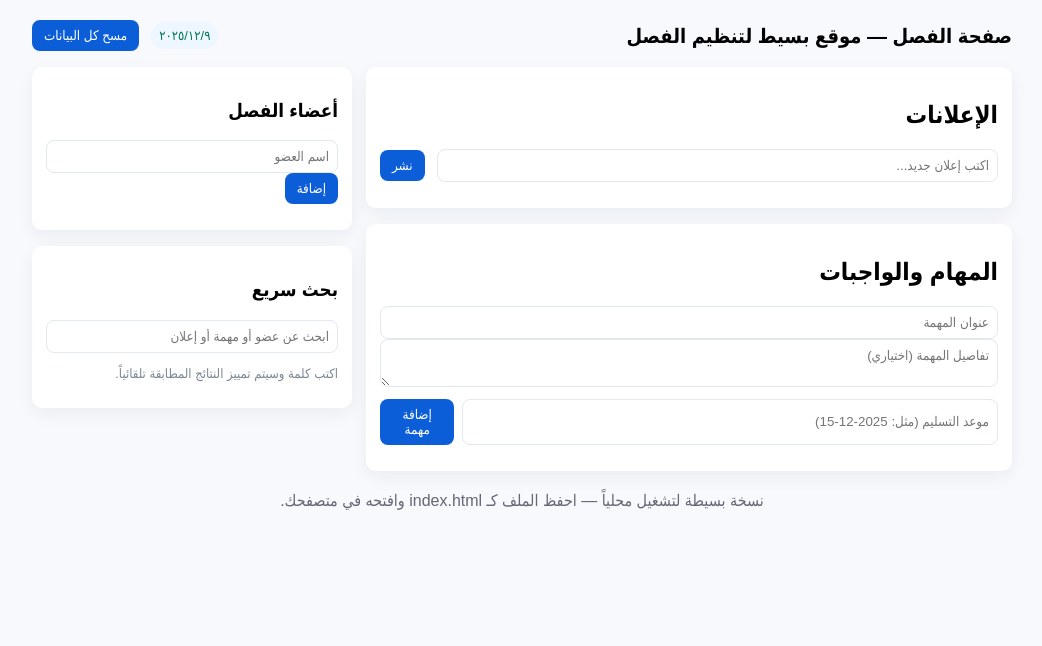
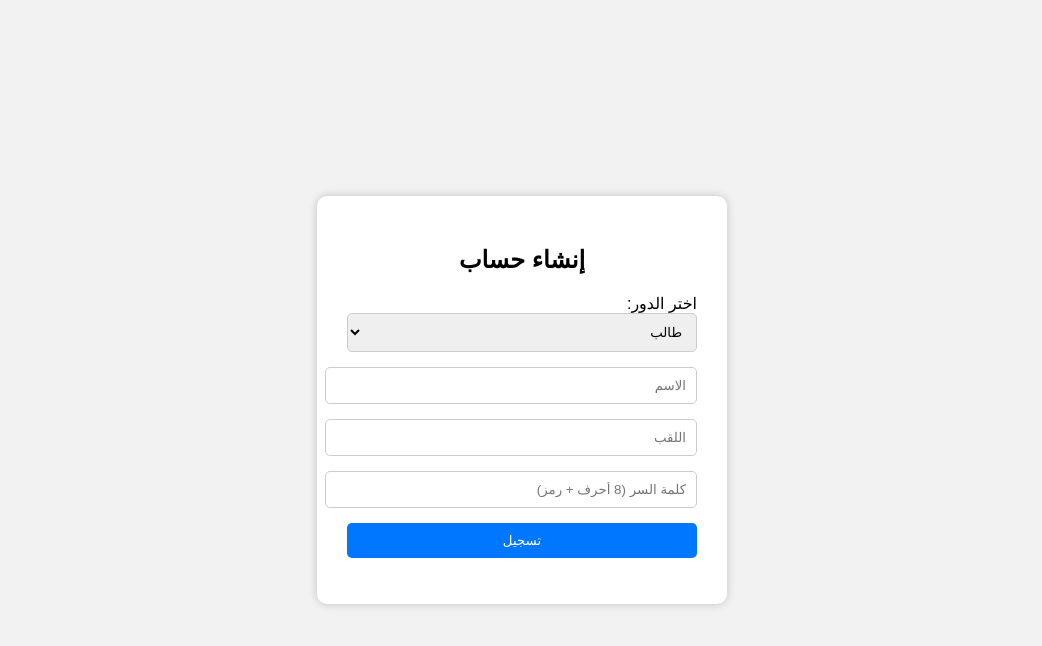
Before and after one commit to Yasin-mohamedX2/class_1-7, a plain HTML site: page index.html in a window 1280 px wide. Shown: the whole page, without its empty margins (118-1160 px from the left). Drawn offline with Linux system fonts and the light colour scheme.

Commit message:
Update index.html

```diff
--- a/index.html
+++ b/index.html
@@ -1,207 +1,142 @@
-<!doctype html>
+<!DOCTYPE html>
 <html lang="ar" dir="rtl">
 <head>
-  <meta charset="utf-8" />
-  <meta name="viewport" content="width=device-width, initial-scale=1" />
-  <title>موقع الفصل — صفحة بسيطة</title>
+    <meta charset="UTF-8">
+    <meta name="viewport" content="width=device-width, initial-scale=1.0">
+    <title>تسجيل حساب الطلاب والمدرسين</title>
     <style>
-    :root{--accent:#0b5ed7;--bg:#f7f9fc}
-    *{box-sizing:border-box;font-family:Arial,system-ui,-apple-system,'Segoe UI',Tahoma,'Noto Kufi Arabic',sans-serif}
-    body{background:var(--bg);margin:0;padding:20px}
-    .container{max-width:980px;margin:0 auto}
-    header{display:flex;gap:16px;align-items:center;justify-content:space-between}
-    header h1{margin:0;font-size:20px}
-    .card{background:white;border-radius:10px;padding:14px;box-shadow:0 6px 18px rgba(20,30,60,0.06);margin-top:16px}
-    .flex{display:flex;gap:12px;align-items:center}
-    .cols{display:grid;grid-template-columns:1fr 320px;gap:14px}
-    input[type=text],textarea,select{width:100%;padding:8px;border-radius:8px;border:1px solid #e2e8f0}
-    button{background:var(--accent);color:white;border:0;padding:8px 12px;border-radius:8px;cursor:pointer}
-    .list{margin:0;padding:0;list-style:none}
-    .item{padding:10px;border-radius:8px;border:1px solid #eef2ff;margin-bottom:8px;display:flex;justify-content:space-between;align-items:center}
-    .small{font-size:13px;color:#556}
-    .muted{color:#7b8794}
-    .danger{background:#ffefef;color:#b32}
-    .chip{background:#eef6ff;color:#075; padding:6px 8px;border-radius:999px;font-size:13px}
-    footer{margin-top:20px;text-align:center;color:#667}
+        /* CSS أساسي */
+        body {
+            font-family: Arial, sans-serif;
+            margin: 0;
+            padding: 0;
+            background-color: #f2f2f2;
+            display: flex;
+            justify-content: center;
+            align-items: center;
+            min-height: 100vh;
+        }
+
+        .container {
+            background: white;
+            padding: 30px;
+            border-radius: 10px;
+            box-shadow: 0 0 10px rgba(0,0,0,0.2);
+            width: 350px;
+        }
+
+        h2 {
+            text-align: center;
+            margin-bottom: 20px;
+        }
+
+        input, select {
+            width: 100%;
+            padding: 10px;
+            margin-bottom: 15px;
+            border-radius: 5px;
+            border: 1px solid #ccc;
+        }
+
+        button {
+            width: 100%;
+            padding: 10px;
+            background-color: #0077ff;
+            color: white;
+            border: none;
+            border-radius: 5px;
+            cursor: pointer;
+        }
+
+        button:hover {
+            background-color: #005bbb;
+        }
+
+        #message {
+            text-align: center;
+            margin-top: 10px;
+            color: red;
+        }
     </style>
 </head>
 <body>
+
 <div class="container">
-    <header>
-      <h1>صفحة الفصل — موقع بسيط لتنظيم الفصل</h1>
-      <div class="flex">
-        <div class="chip" id="dateChip"></div>
-        <button id="clearAllBtn">مسح كل البيانات</button>
-      </div>
-    </header>
+    <h2>إنشاء حساب</h2>
 
-    <div class="cols">
-      <main>
-        <section class="card">
-          <h2>الإعلانات</h2>
-          <form id="annForm" class="flex" style="margin-top:10px">
-            <input id="annText" type="text" placeholder="اكتب إعلان جديد..." required />
-            <button>نشر</button>
-          </form>
-          <ul id="annList" class="list" style="margin-top:12px"></ul>
-        </section>
+    <label for="role">اختر الدور:</label>
+    <select id="role">
+        <option value="student">طالب</option>
+        <option value="teacher">مدرس</option>
+    </select>
 
-        <section class="card">
-          <h2>المهام والواجبات</h2>
-          <form id="taskForm" style="margin-top:10px">
-            <input id="taskTitle" type="text" placeholder="عنوان المهمة" required />
-            <textarea id="taskDesc" rows="2" placeholder="تفاصيل المهمة (اختياري)"></textarea>
-            <div style="display:flex;gap:8px;margin-top:8px">
-              <input id="taskDue" type="text" placeholder="موعد التسليم (مثل: 2025-12-15)" />
-              <button type="submit">إضافة مهمة</button>
-            </div>
-          </form>
-          <ul id="taskList" class="list" style="margin-top:12px"></ul>
-        </section>
-      </main>
-
-      <aside>
-        <section class="card">
-          <h3>أعضاء الفصل</h3>
-          <form id="memberForm" style="margin-top:10px">
-            <input id="memberName" type="text" placeholder="اسم العضو" required />
-            <button type="submit">إضافة</button>
-          </form>
-          <ul id="memberList" class="list" style="margin-top:12px"></ul>
-        </section>
-
-        <section class="card">
-          <h3>بحث سريع</h3>
-          <input id="quickSearch" type="text" placeholder="ابحث عن عضو أو مهمة أو إعلان" />
-          <p class="small muted">اكتب كلمة وسيتم تمييز النتائج المطابقة تلقائياً.</p>
-        </section>
-      </aside>
+    <div id="studentFields">
+        <input type="text" id="studentName" placeholder="الاسم">
+        <input type="text" id="studentSurname" placeholder="اللقب">
+        <input type="password" id="studentPassword" placeholder="كلمة السر (8 أحرف + رمز)">
     </div>
 
-    <footer>
-      نسخة بسيطة لتشغيل محلياً — احفظ الملف كـ index.html وافتحه في متصفحك.
-    </footer>
+    <div id="teacherFields" style="display:none;">
+        <input type="text" id="teacherName" placeholder="الاسم">
+        <input type="password" id="teacherPassword" placeholder="كلمة السر (8 أحرف + رمز)">
+    </div>
+
+    <button id="registerBtn">تسجيل</button>
+    <p id="message"></p>
 </div>
 
 <script>
-    // ---------- بيانات افتراضية وتهيئة ----------
-    const STORAGE_KEY = 'class_page_v1';
-    const state = JSON.parse(localStorage.getItem(STORAGE_KEY) || '{}');
+    // JavaScript للتبديل بين الطالب والمدرس
+    document.getElementById("role").addEventListener("change", function() {
+        if(this.value === "student") {
+            document.getElementById("studentFields").style.display = "block";
+            document.getElementById("teacherFields").style.display = "none";
+        } else {
+            document.getElementById("studentFields").style.display = "none";
+            document.getElementById("teacherFields").style.display = "block";
+        }
+    });
 
-    const defaultState = { announcements: [], members: [], tasks: [] };
-    const appState = Object.assign({}, defaultState, state);
+    // JavaScript لتسجيل الحسابات
+    document.getElementById("registerBtn").addEventListener("click", function() {
+        const role = document.getElementById("role").value;
+        let message = "";
 
-    // عناصر الصفحة
-    const annForm = document.getElementById('annForm');
-    const annText = document.getElementById('annText');
-    const annList = document.getElementById('annList');
+        if(role === "student") {
+            const name = document.getElementById("studentName").value.trim();
+            const surname = document.getElementById("studentSurname").value.trim();
+            const password = document.getElementById("studentPassword").value;
 
-    const memberForm = document.getElementById('memberForm');
-    const memberName = document.getElementById('memberName');
-    const memberList = document.getElementById('memberList');
-
-    const taskForm = document.getElementById('taskForm');
-    const taskTitle = document.getElementById('taskTitle');
-    const taskDesc = document.getElementById('taskDesc');
-    const taskDue = document.getElementById('taskDue');
-    const taskList = document.getElementById('taskList');
-
-    const quickSearch = document.getElementById('quickSearch');
-    const clearAllBtn = document.getElementById('clearAllBtn');
-    const dateChip = document.getElementById('dateChip');
-
-    dateChip.textContent = new Date().toLocaleDateString('ar-EG');
-
-    // ---------- وظائف مساعدة ----------
-    function save() { localStorage.setItem(STORAGE_KEY, JSON.stringify(appState)); }
-
-    function q(text){ return (text||'').toLowerCase(); }
-
-    // ---------- عرض العناصر ----------
-    function renderAnnouncements(filter=''){
-      annList.innerHTML='';
-      appState.announcements.slice().reverse().forEach((a,idx)=>{
-        const li = document.createElement('li'); li.className='item';
-        const left = document.createElement('div');
-        left.innerHTML = `<strong>${escapeHtml(a.text)}</strong><div class='small muted'>${a.date}</div>`;
-        const right = document.createElement('div');
-        const del = document.createElement('button'); del.textContent='حذف'; del.style.marginLeft='8px'; del.onclick = ()=>{ appState.announcements.splice(appState.announcements.length-1-idx,1); save(); renderAll(); };
-        right.appendChild(del);
-        li.appendChild(left); li.appendChild(right);
-        if(filter && !q(a.text).includes(q(filter))) li.style.display='none';
-        annList.appendChild(li);
-      });
+            if(!name || !surname) {
+                message = "يجب إدخال الاسم واللقب.";
+            } else if(password.length < 8 || !/[!@#$%^&*]/.test(password)) {
+                message = "كلمة السر للطالب يجب أن تحتوي على 8 أحرف على الأقل ورمز واحد على الأقل.";
+            } else {
+                let students = JSON.parse(localStorage.getItem("students") || "[]");
+                students.push({name, surname, password});
+                localStorage.setItem("students", JSON.stringify(students));
+                message = "تم تسجيل الطالب بنجاح!";
             }
 
-    function renderMembers(filter=''){
-      memberList.innerHTML='';
-      appState.members.forEach((m,i)=>{
-        const li = document.createElement('li'); li.className='item';
-        li.innerHTML = `<div><strong>${escapeHtml(m.name)}</strong><div class='small muted'>انضم ${m.date}</div></div>`;
-        const del = document.createElement('button'); del.textContent='حذف'; del.onclick=()=>{ appState.members.splice(i,1); save(); renderAll(); };
-        li.appendChild(del);
-        if(filter && !q(m.name).includes(q(filter))) li.style.display='none';
-        memberList.appendChild(li);
-      });
+        } else {
+            const name = document.getElementById("teacherName").value.trim();
+            const password = document.getElementById("teacherPassword").value;
+
+            if(!name) {
+                message = "يجب إدخال الاسم.";
+            } else if(password.length < 8 || !/[!@#$%^&*]/.test(password)) {
+                message = "كلمة السر للمدرس يجب أن تحتوي على 8 أحرف على الأقل ورمز واحد على الأقل.";
+            } else {
+                let teachers = JSON.parse(localStorage.getItem("teachers") || "[]");
+                teachers.push({name, password});
+                localStorage.setItem("teachers", JSON.stringify(teachers));
+                message = "تم تسجيل المدرس بنجاح!";
+            }
         }
 
-    function renderTasks(filter=''){
-      taskList.innerHTML='';
-      appState.tasks.forEach((t,i)=>{
-        const li = document.createElement('li'); li.className='item';
-        const left = document.createElement('div');
-        left.innerHTML = `<div><input type='checkbox' ${t.done? 'checked' : ''} data-i='${i}' class='task-check' /> <strong>${escapeHtml(t.title)}</strong></div><div class='small muted'>${escapeHtml(t.desc || '')} ${t.due ? ' • تسليم: '+escapeHtml(t.due):''}</div>`;
-        const right = document.createElement('div');
-        const del = document.createElement('button'); del.textContent='حذف'; del.onclick=()=>{ appState.tasks.splice(i,1); save(); renderAll(); };
-        right.appendChild(del);
-        li.appendChild(left); li.appendChild(right);
-        if(filter && !(q(t.title).includes(q(filter)) || q(t.desc||'').includes(q(filter)))) li.style.display='none';
-        taskList.appendChild(li);
+        document.getElementById("message").textContent = message;
     });
-      // event delegation for checkboxes
-      document.querySelectorAll('.task-check').forEach(cb=>{
-        cb.onchange = (e)=>{ const i = +e.target.dataset.i; appState.tasks[i].done = e.target.checked; save(); renderAll(); };
-      });
-    }
+</script>
 
-    function renderAll(filter=''){
-      renderAnnouncements(filter);
-      renderMembers(filter);
-      renderTasks(filter);
-    }
-
-    // ---------- أحداث النماذج ----------
-    annForm.addEventListener('submit', e=>{
-      e.preventDefault();
-      const text = annText.value.trim(); if(!text) return;
-      appState.announcements.push({text, date: new Date().toLocaleString('ar-EG')});
-      annText.value=''; save(); renderAll(quickSearch.value);
-    });
-
-    memberForm.addEventListener('submit', e=>{
-      e.preventDefault(); const name = memberName.value.trim(); if(!name) return;
-      appState.members.push({name, date: new Date().toLocaleDateString('ar-EG')});
-      memberName.value=''; save(); renderAll(quickSearch.value);
-    });
-
-    taskForm.addEventListener('submit', e=>{
-      e.preventDefault(); const title = taskTitle.value.trim(); if(!title) return;
-      appState.tasks.push({title, desc: taskDesc.value.trim(), due: taskDue.value.trim(), done:false});
-      taskTitle.value=''; taskDesc.value=''; taskDue.value=''; save(); renderAll(quickSearch.value);
-    });
-
-    quickSearch.addEventListener('input', e=>{ renderAll(e.target.value); });
-
-    clearAllBtn.addEventListener('click', ()=>{
-      if(!confirm('هل أنت متأكد إنك عايز تمسح كل البيانات من الصفحة؟')) return;
-      appState.announcements=[]; appState.members=[]; appState.tasks=[]; save(); renderAll();
-    });
-
-    // ---------- أدوات صغيرة ----------
-    function escapeHtml(str){ return (str||'').replace(/[&<>"']/g, c=>({ '&':'&amp;','<':'&lt;','>':'&gt;','"':'&quot;',"'":'&#39;'})[c]); }
-
-    // ---------- بداية التشغيل ----------
-    renderAll();
-  </script>
 </body>
 </html>
```
Lines whose indentation alone changed are shown as unchanged.
